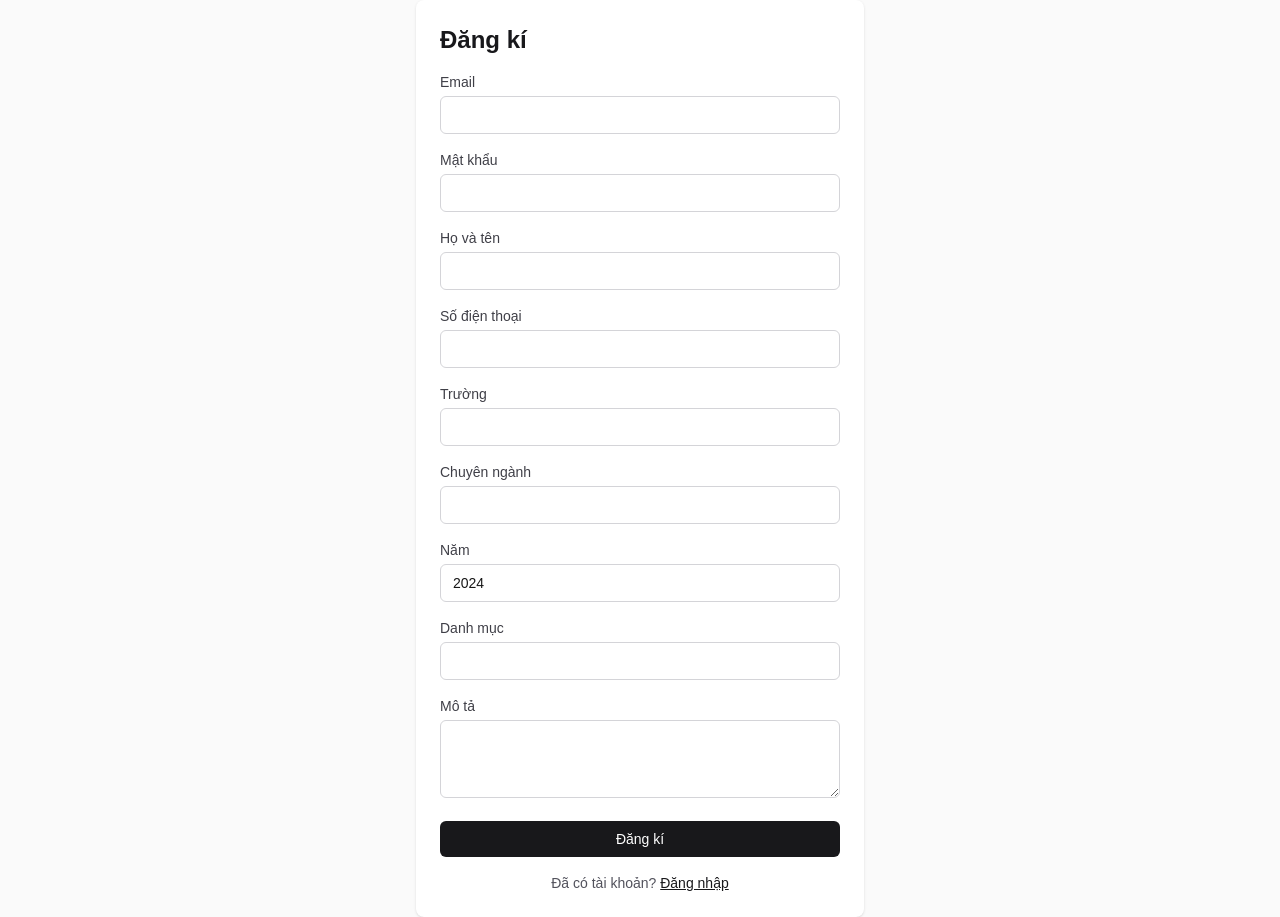
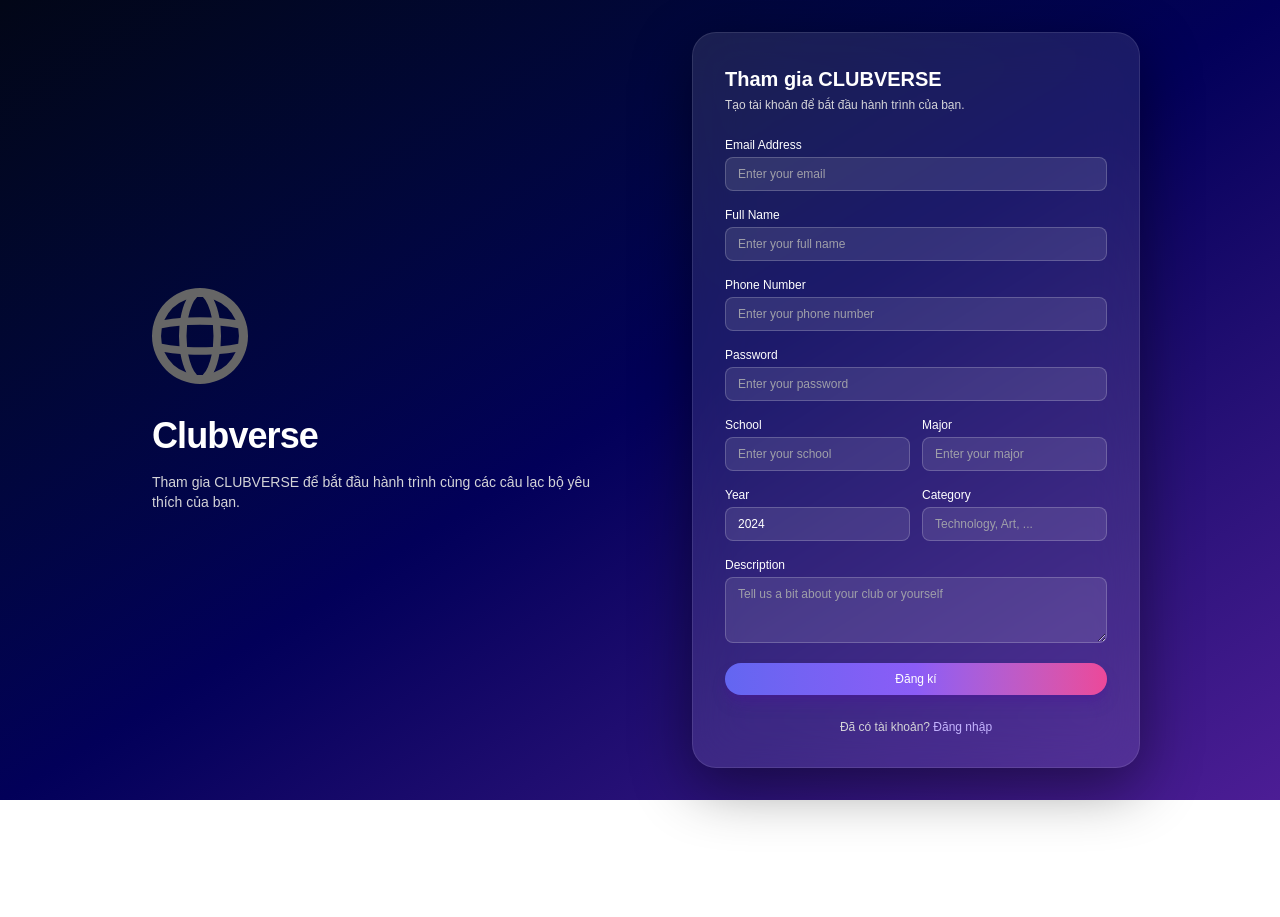
Before and after one commit to minhvu401/CLUBVERSE_WEB, a Next.js app: page /register in a window 1280 px wide. After the commit the page ends 800 px from the top, so only its background shows below. Built offline with nearby package versions, Linux system fonts and the light colour scheme.

Commit message:
feat(auth): style for register page

```diff
--- a/src/app/(auth)/register/page.tsx
+++ b/src/app/(auth)/register/page.tsx
@@ -1,6 +1,7 @@
 "use client";
 
 import Link from "next/link";
+import Image from "next/image";
 import { FormEvent, useState } from "react";
 import { register, verifyOtp, resendOtp } from "@/app/services/api/auth";
 
@@ -85,38 +86,52 @@
 
   if (step === "verify") {
     return (
-      <div className="flex min-h-screen items-center justify-center bg-zinc-50">
-        <form
-          onSubmit={handleVerify}
-          className="w-full max-w-md space-y-4 rounded-lg bg-white p-6 shadow"
-        >
-          <h1 className="text-2xl font-semibold text-zinc-900">
-            Xác thực tài khoản
-          </h1>
+      <div className="flex min-h-screen items-center justify-center bg-gradient-to-br from-[#020617] via-[#020059] to-[#4c1d95] px-4 py-8">
+        <div className="flex w-full max-w-5xl flex-col gap-8 text-white md:flex-row">
+          {/* Left branding */}
+          <div className="flex flex-1 flex-col items-center justify-center gap-4 rounded-3xl bg-transparent px-6 py-8 md:items-start">
+            <div className="relative mb-4 h-24 w-24">
+                <Image
+                    src="/clubverse_logo.png"
+                    alt="Clubverse logo"
+                    fill
+                    className="object-contain"
+                />
+            </div>
+            <p className="max-w-md text-sm text-zinc-300">
+              Hoàn tất xác thực để tham gia cộng đồng CLUBVERSE.
+            </p>
+          </div>
+
+          {/* Right card: OTP verify */}
+          <div className="flex flex-1 items-center justify-center">
+            <div className="w-full max-w-md rounded-3xl border border-white/10 bg-white/10 p-8 text-white shadow-[0_18px_60px_rgba(0,0,0,0.45)] backdrop-blur-xl">
+              <h2 className="text-xl font-semibold">Xác thực tài khoản</h2>
+              <p className="mt-1 text-xs text-zinc-300">
+                Mã OTP đã được gửi tới email <strong>{form.email}</strong>.
+              </p>
 
               {error && (
-            <p className="text-sm text-red-600" role="alert">
+                <p className="mt-4 rounded-md bg-red-500/10 px-3 py-2 text-xs text-red-300" role="alert">
                   {error}
                 </p>
               )}
               {message && (
-            <p className="text-sm text-green-600" role="status">
+                <p className="mt-4 rounded-md bg-emerald-500/10 px-3 py-2 text-xs text-emerald-300" role="status">
                   {message}
                 </p>
               )}
 
-          <p className="text-sm text-zinc-600">
-            Mã OTP đã được gửi tới email <strong>{form.email}</strong>
-          </p>
-
-          <div className="space-y-1">
-            <label className="block text-sm font-medium text-zinc-700" htmlFor="otp">
+              <form onSubmit={handleVerify} className="mt-4 space-y-4">
+                <div className="space-y-1 text-xs">
+                  <label className="block font-medium" htmlFor="otp">
                     OTP
                   </label>
                   <input
                     id="otp"
                     type="text"
-              className="w-full rounded-md border border-zinc-300 px-3 py-2 text-sm focus:border-zinc-900 focus:outline-none focus:ring-1 focus:ring-zinc-900"
+                    placeholder="Nhập mã OTP"
+                    className="w-full rounded-lg border border-white/20 bg-white/10 px-3 py-2 text-xs text-white placeholder:text-zinc-400 focus:border-violet-400 focus:outline-none focus:ring-1 focus:ring-violet-400"
                     value={otp}
                     onChange={(e) => setOtp(e.target.value)}
                     required
@@ -126,7 +141,7 @@
                 <button
                   type="submit"
                   disabled={loading}
-            className="flex w-full items-center justify-center rounded-md bg-zinc-900 px-4 py-2 text-sm font-medium text-white hover:bg-zinc-800 disabled:cursor-not-allowed disabled:opacity-60"
+                  className="mt-2 flex w-full items-center justify-center rounded-full bg-gradient-to-r from-[#6366f1] via-[#8b5cf6] to-[#ec4899] px-4 py-2 text-xs font-medium text-white shadow-lg shadow-violet-900/40 transition hover:brightness-110 disabled:cursor-not-allowed disabled:opacity-60"
                 >
                   {loading ? "Đang xác thực..." : "Xác thực"}
                 </button>
@@ -135,175 +150,200 @@
                   type="button"
                   disabled={loading}
                   onClick={handleResend}
-            className="mt-2 w-full text-sm text-zinc-700 underline disabled:cursor-not-allowed disabled:opacity-60"
+                  className="w-full text-center text-xs text-violet-200 hover:text-violet-100 disabled:cursor-not-allowed disabled:opacity-60"
                 >
                   Gửi lại OTP
                 </button>
+              </form>
 
-          <p className="mt-4 text-center text-sm text-zinc-600">
+              <p className="mt-6 text-center text-xs text-zinc-300">
                 Đã xác thực xong?{" "}
-            <Link href="/login" className="font-medium text-zinc-900 underline">
+                <Link href="/login" className="font-medium text-violet-300 hover:text-violet-200">
                   Đăng nhập
                 </Link>
               </p>
-        </form>
+            </div>
+          </div>
+        </div>
       </div>
     );
   }
 
   return (
-    <div className="flex min-h-screen items-center justify-center bg-zinc-50">
-      <form
-        onSubmit={handleRegister}
-        className="w-full max-w-md space-y-4 rounded-lg bg-white p-6 shadow"
-      >
-        <h1 className="text-2xl font-semibold text-zinc-900">Đăng kí</h1>
+    <div className="flex min-h-screen items-center justify-center bg-gradient-to-br from-[#020617] via-[#020059] to-[#4c1d95] px-4 py-8">
+      <div className="flex w-full max-w-5xl flex-col gap-8 text-white md:flex-row">
+        {/* Left branding */}
+        <div className="flex flex-1 flex-col items-center justify-center gap-4 rounded-3xl bg-transparent px-6 py-8 md:items-start">
+          <div className="relative mb-4 h-24 w-24">
+            <Image
+              src="/globe.svg"
+              alt="Clubverse logo"
+              fill
+              className="object-contain"
+            />
+          </div>
+          <h1 className="text-4xl font-semibold tracking-tight">Clubverse</h1>
+          <p className="max-w-md text-sm text-zinc-300">
+            Tham gia CLUBVERSE để bắt đầu hành trình cùng các câu lạc bộ yêu thích của bạn.
+          </p>
+        </div>
+
+        {/* Right card: register form */}
+        <div className="flex flex-1 items-center justify-center">
+          <div className="w-full max-w-md rounded-3xl border border-white/10 bg-white/10 p-8 text-white shadow-[0_18px_60px_rgba(0,0,0,0.45)] backdrop-blur-xl">
+            <div className="mb-6">
+              <h2 className="text-xl font-semibold">Tham gia CLUBVERSE</h2>
+              <p className="mt-1 text-xs text-zinc-300">
+                Tạo tài khoản để bắt đầu hành trình của bạn.
+              </p>
+            </div>
 
             {error && (
-          <p className="text-sm text-red-600" role="alert">
+              <p className="mb-3 rounded-md bg-red-500/10 px-3 py-2 text-xs text-red-300" role="alert">
                 {error}
               </p>
             )}
             {message && (
-          <p className="text-sm text-green-600" role="status">
+              <p className="mb-3 rounded-md bg-emerald-500/10 px-3 py-2 text-xs text-emerald-300" role="status">
                 {message}
               </p>
             )}
 
-        <div className="space-y-1">
-          <label className="block text-sm font-medium text-zinc-700" htmlFor="email">
-            Email
+            {/* Form fields styled similar to design */}
+            <form onSubmit={handleRegister} className="space-y-4">
+              <div className="space-y-1 text-xs">
+                <label className="block font-medium" htmlFor="email">
+                  Email Address
                 </label>
                 <input
                   id="email"
                   type="email"
-            className="w-full rounded-md border border-zinc-300 px-3 py-2 text-sm focus:border-zinc-900 focus:outline-none focus:ring-1 focus:ring-zinc-900"
+                  placeholder="Enter your email"
+                  className="w-full rounded-lg border border-white/20 bg-white/10 px-3 py-2 text-xs text-white placeholder:text-zinc-400 focus:border-violet-400 focus:outline-none focus:ring-1 focus:ring-violet-400"
                   value={form.email}
                   onChange={handleChange("email")}
                   required
                 />
               </div>
 
-        <div className="space-y-1">
-          <label
-            className="block text-sm font-medium text-zinc-700"
-            htmlFor="password"
-          >
-            Mật khẩu
+              <div className="space-y-1 text-xs">
+                <label className="block font-medium" htmlFor="fullName">
+                  Full Name
+                </label>
+                <input
+                  id="fullName"
+                  type="text"
+                  placeholder="Enter your full name"
+                  className="w-full rounded-lg border border-white/20 bg-white/10 px-3 py-2 text-xs text-white placeholder:text-zinc-400 focus:border-violet-400 focus:outline-none focus:ring-1 focus:ring-violet-400"
+                  value={form.fullName}
+                  onChange={handleChange("fullName")}
+                  required
+                />
+              </div>
+
+              <div className="space-y-1 text-xs">
+                <label className="block font-medium" htmlFor="phoneNumber">
+                  Phone Number
+                </label>
+                <input
+                  id="phoneNumber"
+                  type="tel"
+                  placeholder="Enter your phone number"
+                  className="w-full rounded-lg border border-white/20 bg-white/10 px-3 py-2 text-xs text-white placeholder:text-zinc-400 focus:border-violet-400 focus:outline-none focus:ring-1 focus:ring-violet-400"
+                  value={form.phoneNumber}
+                  onChange={handleChange("phoneNumber")}
+                  required
+                />
+              </div>
+
+              <div className="space-y-1 text-xs">
+                <label className="block font-medium" htmlFor="password">
+                  Password
                 </label>
                 <input
                   id="password"
                   type="password"
-            className="w-full rounded-md border border-zinc-300 px-3 py-2 text-sm focus:border-zinc-900 focus:outline-none focus:ring-1 focus:ring-zinc-900"
+                  placeholder="Enter your password"
+                  className="w-full rounded-lg border border-white/20 bg-white/10 px-3 py-2 text-xs text-white placeholder:text-zinc-400 focus:border-violet-400 focus:outline-none focus:ring-1 focus:ring-violet-400"
                   value={form.password}
                   onChange={handleChange("password")}
                   required
                 />
               </div>
 
-        <div className="space-y-1">
-          <label
-            className="block text-sm font-medium text-zinc-700"
-            htmlFor="fullName"
-          >
-            Họ và tên
-          </label>
-          <input
-            id="fullName"
-            type="text"
-            className="w-full rounded-md border border-zinc-300 px-3 py-2 text-sm focus:border-zinc-900 focus:outline-none focus:ring-1 focus:ring-zinc-900"
-            value={form.fullName}
-            onChange={handleChange("fullName")}
-            required
-          />
-        </div>
-
-        <div className="space-y-1">
-          <label
-            className="block text-sm font-medium text-zinc-700"
-            htmlFor="phoneNumber"
-          >
-            Số điện thoại
-          </label>
-          <input
-            id="phoneNumber"
-            type="tel"
-            className="w-full rounded-md border border-zinc-300 px-3 py-2 text-sm focus:border-zinc-900 focus:outline-none focus:ring-1 focus:ring-zinc-900"
-            value={form.phoneNumber}
-            onChange={handleChange("phoneNumber")}
-            required
-          />
-        </div>
-
-        <div className="space-y-1">
-          <label className="block text-sm font-medium text-zinc-700" htmlFor="school">
-            Trường
+              <div className="grid grid-cols-1 gap-3 md:grid-cols-2">
+                <div className="space-y-1 text-xs">
+                  <label className="block font-medium" htmlFor="school">
+                    School
                   </label>
                   <input
                     id="school"
                     type="text"
-            className="w-full rounded-md border border-zinc-300 px-3 py-2 text-sm focus:border-zinc-900 focus:outline-none focus:ring-1 focus:ring-zinc-900"
+                    placeholder="Enter your school"
+                    className="w-full rounded-lg border border-white/20 bg-white/10 px-3 py-2 text-xs text-white placeholder:text-zinc-400 focus:border-violet-400 focus:outline-none focus:ring-1 focus:ring-violet-400"
                     value={form.school}
                     onChange={handleChange("school")}
                     required
                   />
                 </div>
-
-        <div className="space-y-1">
-          <label className="block text-sm font-medium text-zinc-700" htmlFor="major">
-            Chuyên ngành
+                <div className="space-y-1 text-xs">
+                  <label className="block font-medium" htmlFor="major">
+                    Major
                   </label>
                   <input
                     id="major"
                     type="text"
-            className="w-full rounded-md border border-zinc-300 px-3 py-2 text-sm focus:border-zinc-900 focus:outline-none focus:ring-1 focus:ring-zinc-900"
+                    placeholder="Enter your major"
+                    className="w-full rounded-lg border border-white/20 bg-white/10 px-3 py-2 text-xs text-white placeholder:text-zinc-400 focus:border-violet-400 focus:outline-none focus:ring-1 focus:ring-violet-400"
                     value={form.major}
                     onChange={handleChange("major")}
                     required
                   />
                 </div>
+              </div>
 
-        <div className="space-y-1">
-          <label className="block text-sm font-medium text-zinc-700" htmlFor="year">
-            Năm
+              <div className="grid grid-cols-1 gap-3 md:grid-cols-2">
+                <div className="space-y-1 text-xs">
+                  <label className="block font-medium" htmlFor="year">
+                    Year
                   </label>
                   <input
                     id="year"
                     type="number"
-            className="w-full rounded-md border border-zinc-300 px-3 py-2 text-sm focus:border-zinc-900 focus:outline-none focus:ring-1 focus:ring-zinc-900"
+                    placeholder="2024"
+                    className="w-full rounded-lg border border-white/20 bg-white/10 px-3 py-2 text-xs text-white placeholder:text-zinc-400 focus:border-violet-400 focus:outline-none focus:ring-1 focus:ring-violet-400"
                     value={form.year}
                     onChange={handleChange("year")}
                     required
                   />
                 </div>
-
-        <div className="space-y-1">
-          <label className="block text-sm font-medium text-zinc-700" htmlFor="category">
-            Danh mục
+                <div className="space-y-1 text-xs">
+                  <label className="block font-medium" htmlFor="category">
+                    Category
                   </label>
                   <input
                     id="category"
                     type="text"
-            className="w-full rounded-md border border-zinc-300 px-3 py-2 text-sm focus:border-zinc-900 focus:outline-none focus:ring-1 focus:ring-zinc-900"
+                    placeholder="Technology, Art, ..."
+                    className="w-full rounded-lg border border-white/20 bg-white/10 px-3 py-2 text-xs text-white placeholder:text-zinc-400 focus:border-violet-400 focus:outline-none focus:ring-1 focus:ring-violet-400"
                     value={form.category}
                     onChange={handleChange("category")}
                     required
                   />
                 </div>
+              </div>
 
-        <div className="space-y-1">
-          <label
-            className="block text-sm font-medium text-zinc-700"
-            htmlFor="description"
-          >
-            Mô tả
+              <div className="space-y-1 text-xs">
+                <label className="block font-medium" htmlFor="description">
+                  Description
                 </label>
                 <textarea
                   id="description"
-            className="w-full rounded-md border border-zinc-300 px-3 py-2 text-sm focus:border-zinc-900 focus:outline-none focus:ring-1 focus:ring-zinc-900"
+                  placeholder="Tell us a bit about your club or yourself"
+                  className="w-full rounded-lg border border-white/20 bg-white/10 px-3 py-2 text-xs text-white placeholder:text-zinc-400 focus:border-violet-400 focus:outline-none focus:ring-1 focus:ring-violet-400"
+                  rows={3}
                   value={form.description}
                   onChange={handleChange("description")}
-            rows={3}
                   required
                 />
               </div>
@@ -311,18 +351,21 @@
               <button
                 type="submit"
                 disabled={loading}
-          className="flex w-full items-center justify-center rounded-md bg-zinc-900 px-4 py-2 text-sm font-medium text-white hover:bg-zinc-800 disabled:cursor-not-allowed disabled:opacity-60"
+                className="mt-2 flex w-full items-center justify-center rounded-full bg-gradient-to-r from-[#6366f1] via-[#8b5cf6] to-[#ec4899] px-4 py-2 text-xs font-medium text-white shadow-lg shadow-violet-900/40 transition hover:brightness-110 disabled:cursor-not-allowed disabled:opacity-60"
               >
                 {loading ? "Đang đăng kí..." : "Đăng kí"}
               </button>
+            </form>
 
-        <p className="mt-2 text-center text-sm text-zinc-600">
+            <p className="mt-6 text-center text-xs text-zinc-300">
               Đã có tài khoản?{" "}
-          <Link href="/login" className="font-medium text-zinc-900 underline">
+              <Link href="/login" className="font-medium text-violet-300 hover:text-violet-200">
                 Đăng nhập
               </Link>
             </p>
-      </form>
+          </div>
+        </div>
+      </div>
     </div>
   );
 }
```
Lines whose indentation alone changed are shown as unchanged.
